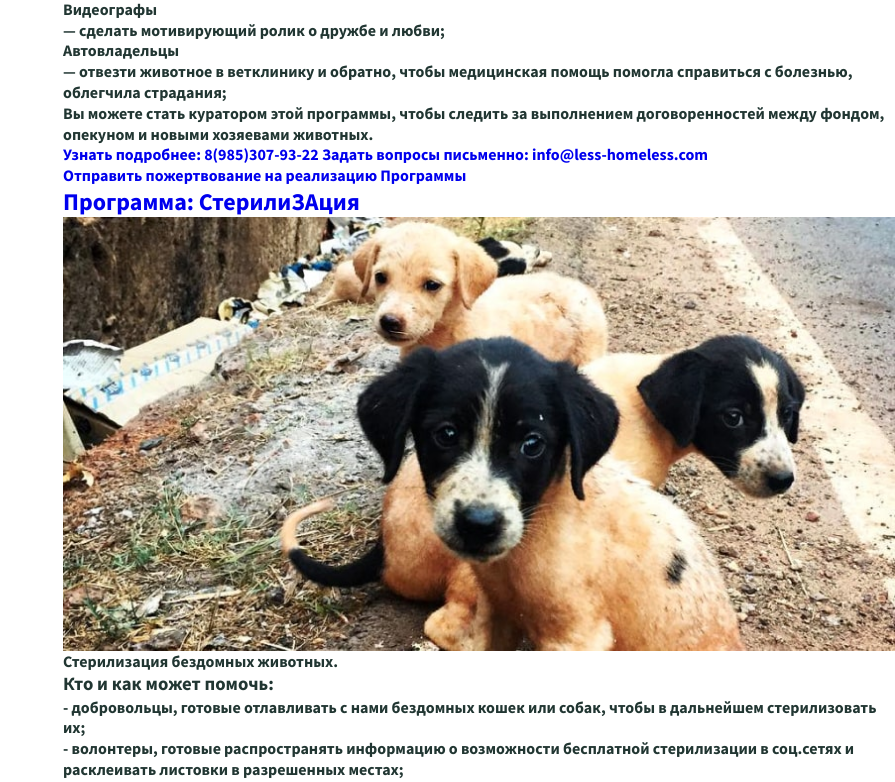
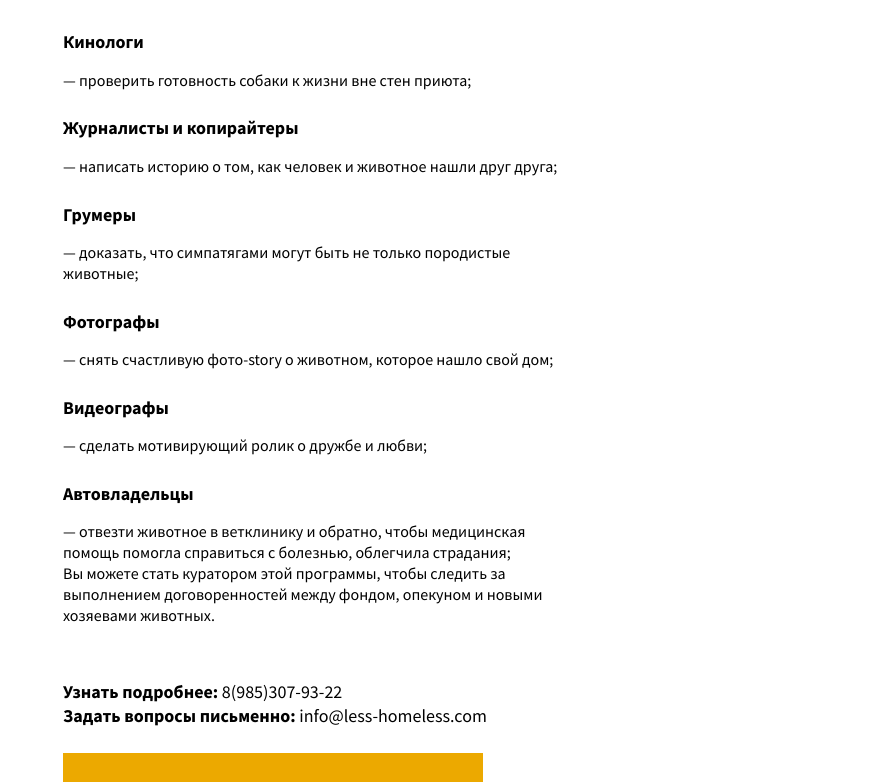
Before and after one commit to Anton1922/Join-program, a website: page dist/index.html in a window 1280 px wide. Shown: the part 1431-2213 px from the top of the page, without its empty margins (385-1280 px from the left). Drawn offline with nearby package versions, Linux system fonts and the light colour scheme; files that its build step writes are made by us from their sources.

Commit message:
added new common styles for text, titles, button and other elements

```diff
--- a/src/sass/base/_common.scss
+++ b/src/sass/base/_common.scss
@@ -35,7 +35,8 @@ body {
   font-style: normal;
   font-weight: 700;
   font-family: 'Source Sans Pro', sans-serif;
-  color: #213632;
+  color: $text-common-black;
+  transition: all 0.3s linear;
   user-select: none;
 }
 
@@ -63,3 +64,123 @@ input::-webkit-inner-spin-button {
 input[type=number] {
   -moz-appearance:textfield;
 }
+
+.join-program {
+  margin-bottom: 110px;
+}
+
+.join-title-h2 {
+  font-weight: 700;
+  font-size: 36px;
+
+  & span {
+    position: relative;
+
+    &::after {
+      content: '';
+      z-index: -1;
+      position: absolute;
+      left: 0;
+      bottom: 10%;
+      width: 100%;
+      border-bottom: 0.35em solid $text-gold;
+      transition: all 0.3s linear;
+    }
+  }
+}
+
+.join-title-h3 {
+  margin-bottom: 32px;
+  font-weight: 700;
+  font-size: 24px;
+}
+
+.join-title-h4 {
+  margin: 26px 0 16px 0;
+  font-weight: 700;
+  font-size: 18px;
+}
+
+.join-text {
+  max-width: 515px;
+  font-weight: 400;
+  font-size: 16px
+}
+
+.join-text-second {
+  margin-bottom: 20px;
+  font-size: 18px;
+  font-weight: 400;
+}
+
+.join-link-program {
+  color: $text-common-black;
+
+  &:hover span::after {
+    left: 25%;
+    border-color: $text-gold-hover;
+  }
+}
+
+.join-contacts {
+  display: flex;
+  flex-direction: column;
+  margin-top: 55px;
+}
+
+.join-link-contact {
+  font-weight: 700;
+  font-size: 18px;
+  color: $text-common-black;
+
+  & span {
+    font-weight: 400;
+  }
+
+  &:hover {
+    color: $text-gold-hover;
+  }
+}
+
+.join-image-caption {
+  margin-bottom: 55px;
+  max-width: 500px;
+  font-weight: 400;
+  font-size: 18px;
+}
+
+.join-buttons {
+  display: flex;
+  justify-content: flex-start;
+  margin-top: 26px;
+}
+
+.join-button {
+  padding: 25px 79px;
+  max-width: 420px;
+  font-weight: 600;
+  font-size: 18px;
+  text-align: center;
+  color: $text-white;
+  border: 3px solid $background-gold;
+  background-color: $background-gold;
+
+  &:hover {
+    color: $text-gold;
+    background-color: $background-white;
+  }
+
+  &--small {
+    padding-left: 34px;
+    padding-right: 34px;
+    max-width: 208px;
+    margin-left: 25px;
+    color: $text-gold;
+    background-color: $background-white;
+
+    &:hover {
+      color: $text-white;
+      background-color: $background-gold;
+    }
+  }
+}
```
